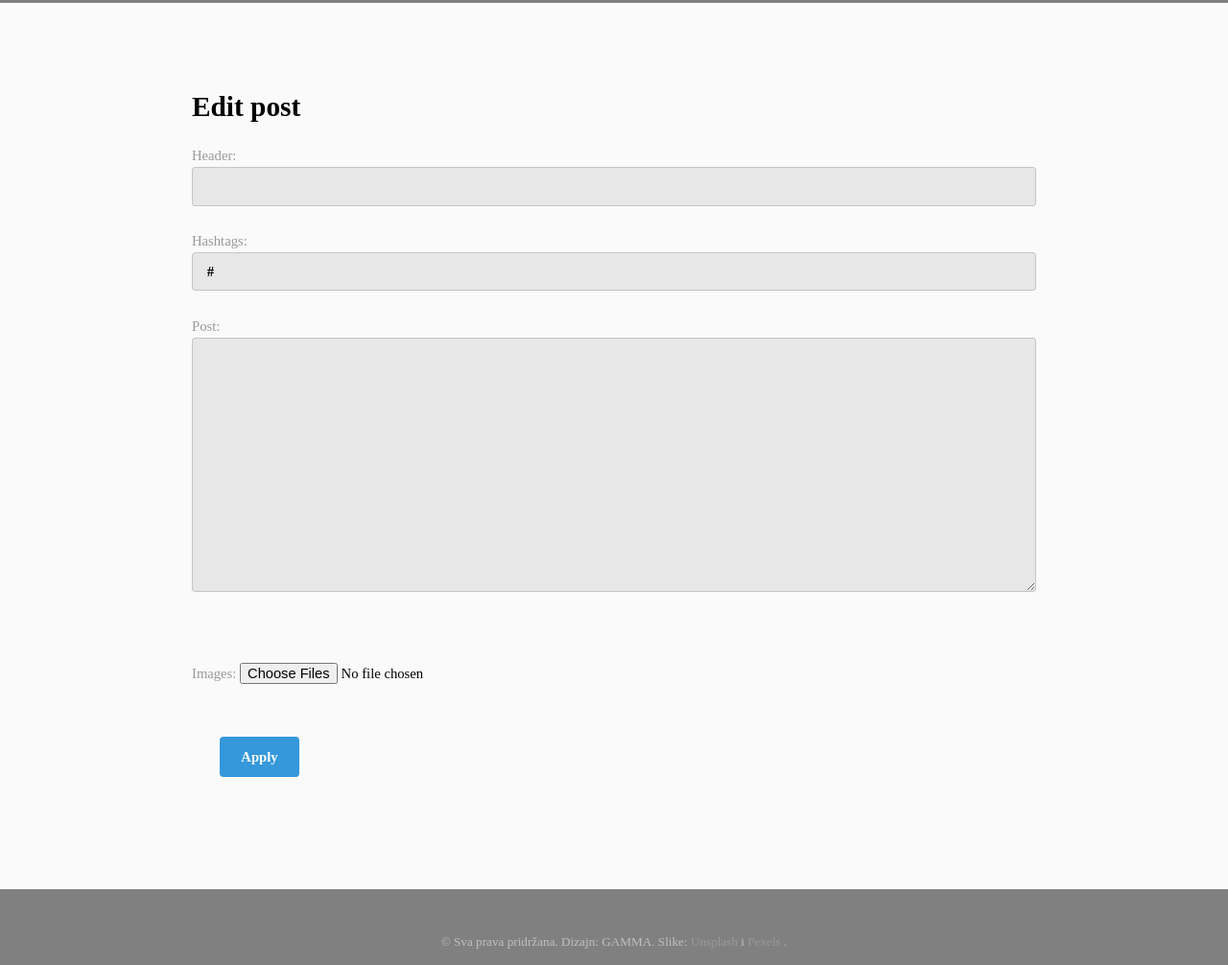
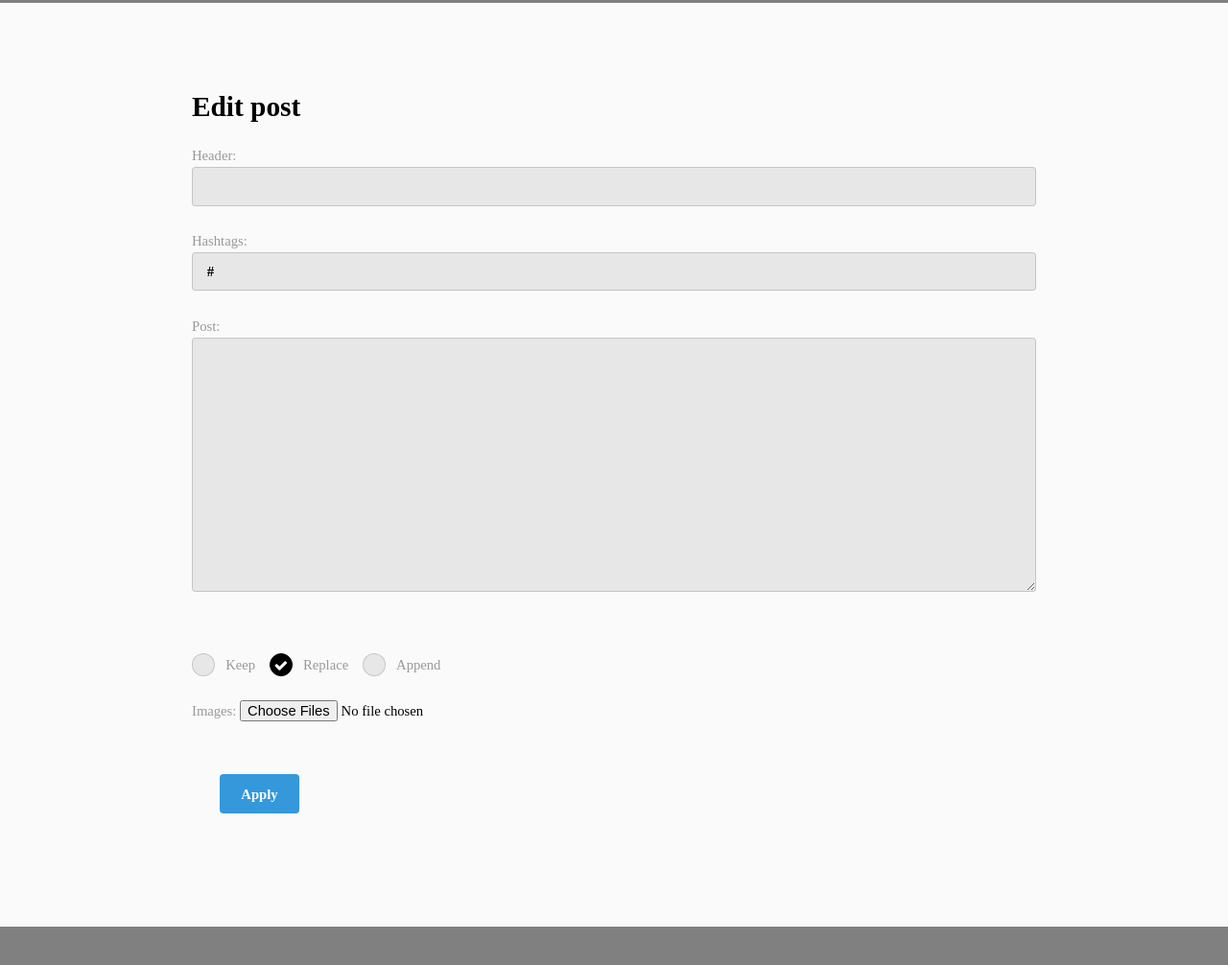
Before and after one commit to NajjacaInstitucija/TheEthicsExpress, a Flask app: template blog-neo4j/templates/edit_post.html in a window 1280 px wide. Shown: the part 45-1051 px from the top of the page at 96% size. Run offline with Flask 2, Linux system fonts and the light colour scheme; the template is opened without the code that fills it, so the values that code supplies are empty; the visitor is signed in with stand-in values (Sample User, id 1); some web fonts are replaced.

Commit message:
radio button on pic_action

```diff
--- a/blog-neo4j/templates/edit_post.html
+++ b/blog-neo4j/templates/edit_post.html
@@ -27,6 +27,13 @@
                     <img src="{{ pic }}" alt="Slika posta" width="300" height="200">
                 {% endfor %}
                 {% endif %}
+                <br>
+                <input type="radio" id="keep" name="pic_action" value="keep">
+                <label for="keep">Keep</label>
+                <input type="radio" id="replace" name="pic_action" value="replace" checked>
+                <label for="replace">Replace</label>
+                <input type="radio" id="append" name="pic_action" value="append">
+                <label for="append">Append</label>
                 <br> <br>
                 <span class="images">Images:
                     <input type="file" name="pics" id="pics" multiple>
```
